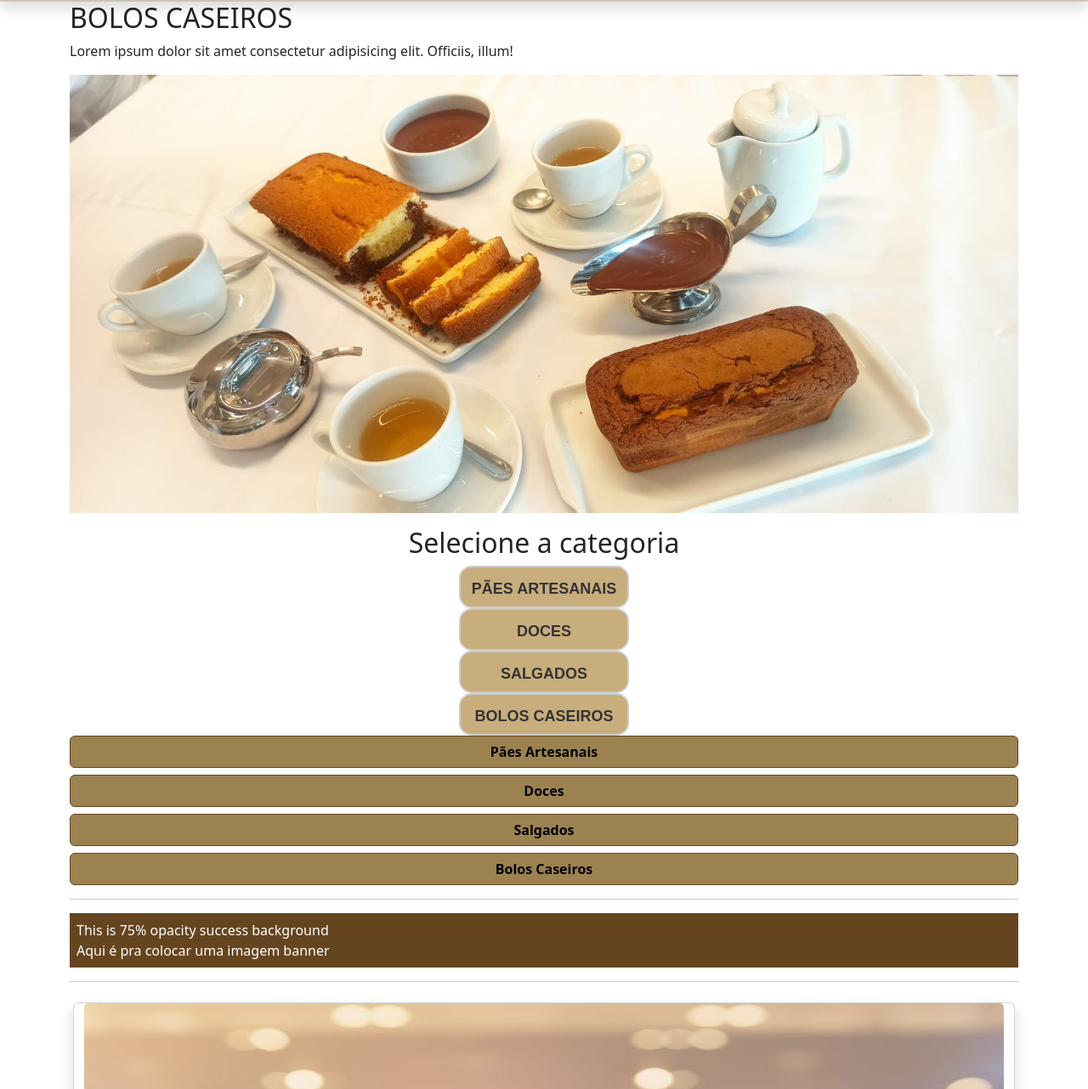
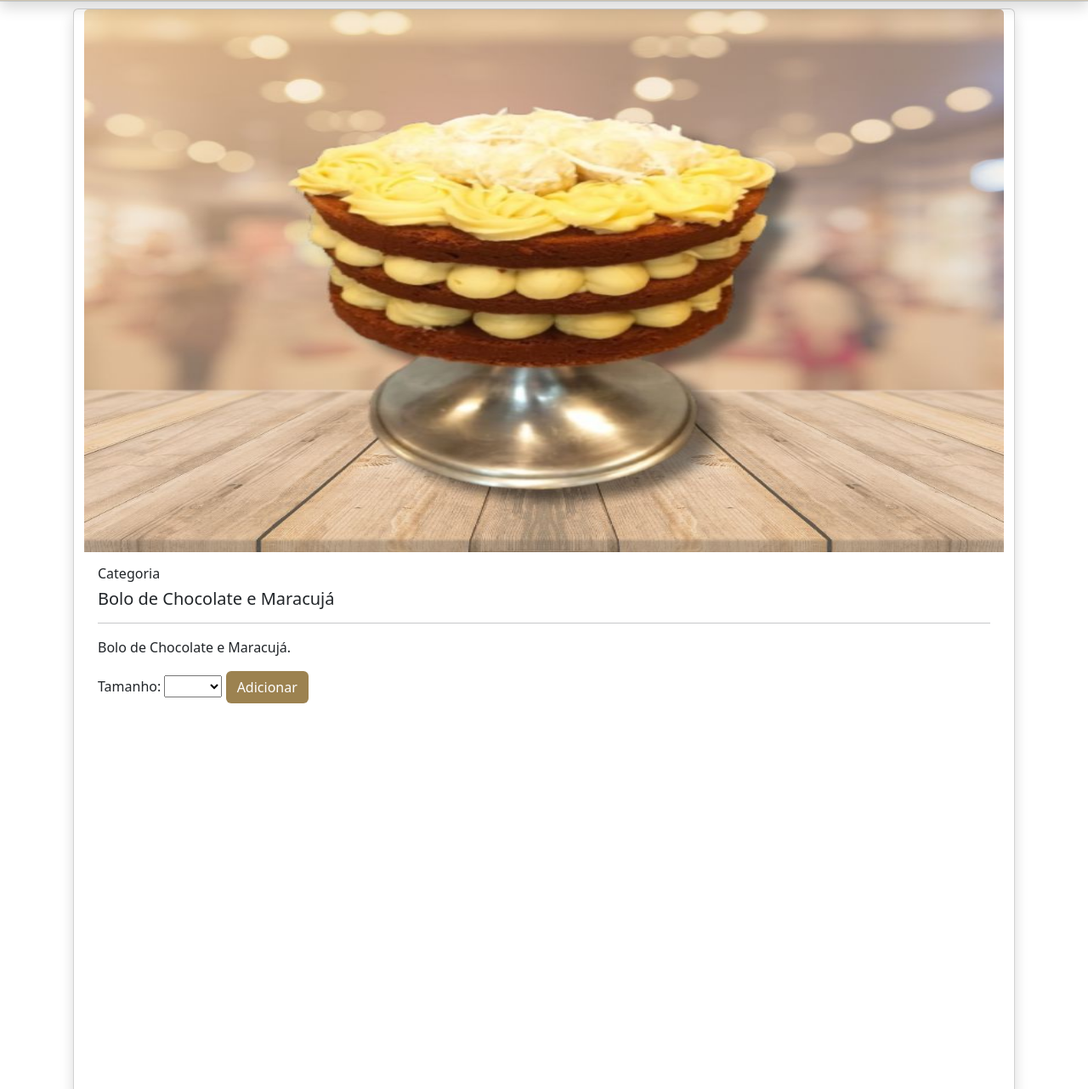
Before and after one commit to citrino88/estudo-catolog, a PHP site: page /produto.php in a window 1280 px wide. Shown: the part 75-1357 px from the top of the page at 85% size. Run offline with PHP 8.4, Linux system fonts and the light colour scheme.

Commit message:
alterações

```diff
--- a/cabecalho.php
+++ b/cabecalho.php
@@ -34,6 +34,7 @@
             Categorias
           </a>
           <ul class="dropdown-menu">
+          <li><a class="dropdown-item" href="produto.php">Página Produto</a></li>
             <li><a class="dropdown-item" href="doces.php">Doces</a></li>
             <li><a class="dropdown-item" href="salgados.php">Salgados</a></li>
             <li><a class="dropdown-item" href="paes.php">Pães</a></li>
--- a/css/style.css
+++ b/css/style.css
@@ -79,6 +79,7 @@ background-color: #e0e0e0;
 }
 /* pagina bolos.php botoes categorias */
 
+/* pagina produtos */
 .bg{
     background-color: var(--cor-botao-escuro);
 }
@@ -86,3 +87,8 @@ background-color: #e0e0e0;
 .card img{
     height: 50%;
 }
+
+select{
+    margin-bottom: 10px;
+}
+/* pagina produtos */
--- a/produto.php
+++ b/produto.php
@@ -1,43 +1,23 @@
 <?php
 require "cabecalho.php";
 ?>
-
-<article class="destaque">
-    <h2>BOLOS CASEIROS</h2>
-    <p>Lorem ipsum dolor sit amet consectetur adipisicing elit. Officiis, illum!</p>
-    <figure><img src="img/im-fundo.jpg" class="img-fluid" ialt="Imagem de um doce"></figure>
-</article>
-
-<div class="categorias">
-    <h2>Selecione a categoria</h2>
-    <a href="paes.php" class="caixa">PÃES ARTESANAIS</a>
-    <a href="doces.php" class="caixa">DOCES</a>
-    <a href="salgados.php" class="caixa">SALGADOS</a>
-    <a href="bolos.php" class="caixa">BOLOS CASEIROS</a>
-</div>
-
-<div id="btn-categorias" class="d-grid gap-2">
-  <button class="btn btn-primary" type="button">Pães Artesanais</button>
-  <button class="btn btn-primary" type="button">Doces</button>
-  <button class="btn btn-primary" type="button">Salgados</button>
-  <button class="btn btn-primary" type="button">Bolos Caseiros</button>
-</div>
-
-<hr>
-<div class="bg p-2 text-white bg-opacity-75">This is 75% opacity success background
-<br>
-Aqui é pra colocar uma imagem banner
-</div>
-
-<hr>
 
 <div class="row p-2">
 <div class="shadow col card mx-2" style="width: 18rem;">
   <img src="img/bolo-chocolate-maracuja.jpg" class="card-img-top" alt="...">
   <div class="card-body">
+    <h6>Categoria</h6>
     <h5 class="card-title">Bolo de Chocolate e Maracujá</h5>
+    <hr>
     <p class="card-text">Bolo de Chocolate e Maracujá.</p>
-    <a href="#" class="btn btn-primary">Adicionar</a>
+       <label for="assunto">Tamanho:</label>
+          <select name="assunto" id="assunto">
+               <option value=""></option>
+               <option>15 cm</option>
+               <option>22 cm</option>
+          </select>
+
+    <a href="#" class="btn">Adicionar</a>
   </div>
 </div>
 </div>
@@ -49,7 +29,7 @@ Aqui é pra colocar uma imagem banner
   <div class="card-body">
     <h5 class="card-title">Bolo de Chocolate e Maracujá</h5>
     <p class="card-text">Bolo de Chocolate e Maracujá.</p>
-    <a href="#" class="btn btn-primary">Adicionar</a>
+    <a href="#" class="btn">Adicionar</a>
   </div>
 </div>
 <div class="shadow col card mx-2" style="width: 18rem;">
@@ -57,11 +37,24 @@ Aqui é pra colocar uma imagem banner
   <div class="card-body">
     <h5 class="card-title">Bolo de Creme com Frutas</h5>
     <p class="card-text">Bolo de Creme com Frutas, massa branca e cobertura de creme de nata.</p>
-    <a href="#" class="btn btn-primary">Eu quero</a>
+    <a href="#" class="btn">Eu quero</a>
   </div>
 </div>
 </div>
 
+<div class="bg p-2 text-white bg-opacity-75">This is 75% opacity success background
+<br>
+Aqui é pra colocar uma imagem banner
+</div>
+
+<hr>
+
+<div class="bg p-2 text-white bg-opacity-75">This is 75% opacity success background
+<br>
+Aqui é pra colocar uma imagem banner
+</div>
+
+
     <?php
     require_once "rodape.php";
     ?>
```
